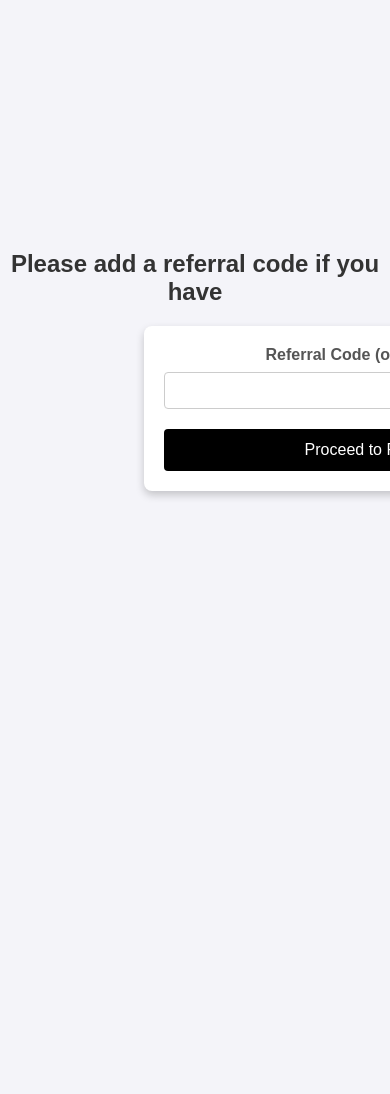
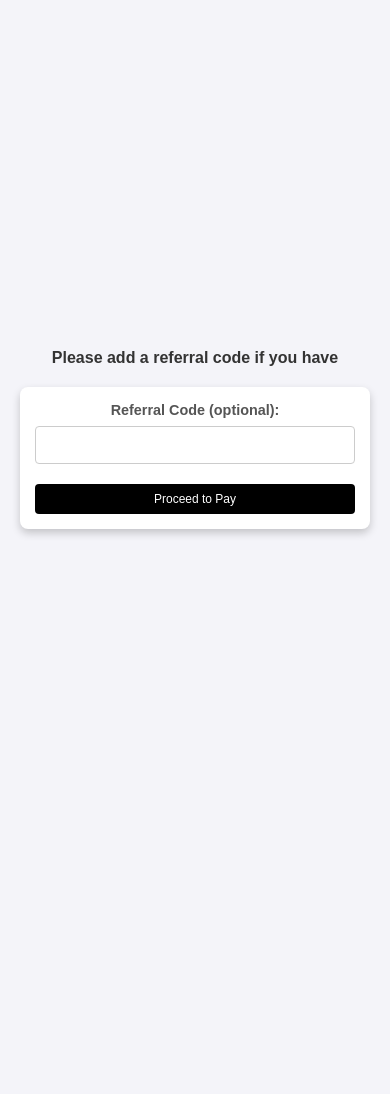
Before and after one commit to 28Yadav/NextLevelsTrades, a Flask app: template templates/payu_redirect.html in a window 390 px wide; the page is wider, and only the part inside the window is pictured. After the commit the page ends 536 px from the top of that part, so only its background shows below. Run offline with Flask 3, Linux system fonts and the light colour scheme; the template is opened without the code that fills it, so the values that code supplies are empty.

Commit message:
Update payu_redirect.html

```diff
--- a/templates/payu_redirect.html
+++ b/templates/payu_redirect.html
@@ -10,34 +10,37 @@
             font-family: Arial, sans-serif;
             background-color: #f4f4f9;
             margin: 0;
-            text-align: center;
-            align-items: center;
             padding: 0;
+            display: flex;
             justify-content: center;
             align-items: center;
             height: 100vh;
+            overflow: hidden;
         }
-        .referr{
-            margin-top: 250px;
+
+        .referr {
+            width: 100%;
+            max-width: 500px;
+            text-align: center;
+            padding: 20px;
+            box-sizing: border-box;
         }
 
         /* Form container styling */
-        form{
-            margin-left: 37%;
+        form {
             background-color: #fff;
             padding: 20px;
             border-radius: 8px;
             box-shadow: 0 4px 8px rgba(0, 0, 0, 0.2);
             width: 100%;
-            max-width: 400px;
+            max-width: 100%;
+            box-sizing: border-box;
         }
 
         h2 {
             text-align: center;
             color: #333;
             margin-bottom: 20px;
-            display: block; /* Explicitly make h2 block-level */
-            width: 100%; /* Ensure it spans the full width */
         }
 
         label {
@@ -74,12 +77,54 @@
         button:active {
             background-color: #003d80;
         }
+
+        /* Responsive design using media queries */
+        @media (max-width: 768px) {
+            body {
+                padding: 10px;
+            }
+
+            .referr {
+                padding: 10px;
+            }
+
+            form {
+                padding: 15px;
+            }
+
+            h2 {
+                font-size: 1.2rem;
+            }
+
+            button {
+                font-size: 14px;
+                padding: 10px;
+            }
+        }
+
+        @media (max-width: 480px) {
+            h2 {
+                font-size: 1rem;
+            }
+
+            label {
+                font-size: 0.9rem;
+            }
+
+            input[type="text"] {
+                font-size: 0.9rem;
+            }
+
+            button {
+                font-size: 12px;
+                padding: 8px;
+            }
+        }
     </style>
 </head>
 <body>
     <div class="referr">
         <h2>Please add a referral code if you have</h2>
-
         <form name="payuForm" method="POST" action="{{ payu_url }}">
             <input type="hidden" name="key" value="{{ data.key }}" />
             <input type="hidden" name="txnid" value="{{ data.txnid }}" />
@@ -88,8 +133,6 @@
             <input type="hidden" name="firstname" value="{{ data.firstname }}" />
             <input type="hidden" name="email" value="{{ data.email }}" />
             <input type="hidden" name="phone" value="{{ data.phone }}" />
-
-        <!-- Add referral code dynamically to success URL -->
             <input type="hidden" name="surl" id="surl" value="{{ data.surl }}" />
             <input type="hidden" name="furl" value="{{ data.furl }}" />
             <input type="hidden" name="hash" value="{{ data.hash }}" />
@@ -107,20 +150,15 @@
         function updateSuccessURL() {
             const referralCode = document.getElementById('referral_code').value.trim();
             const surlInput = document.getElementById('surl');
-            let surl = new URL(surlInput.value); // Use URL object for manipulation
+            let surl = new URL(surlInput.value);
 
-            // Remove any existing referral_code parameter
+            // Remove existing referral_code param and add new one if available
             surl.searchParams.delete('referral_code');
-
-            // Add the referral code if provided
             if (referralCode) {
                 surl.searchParams.append('referral_code', referralCode);
             }
-
-            // Update the hidden input's value
             surlInput.value = surl.toString();
         }
     </script>
-
 </body>
 </html>
```
Lines whose indentation alone changed are shown as unchanged.
